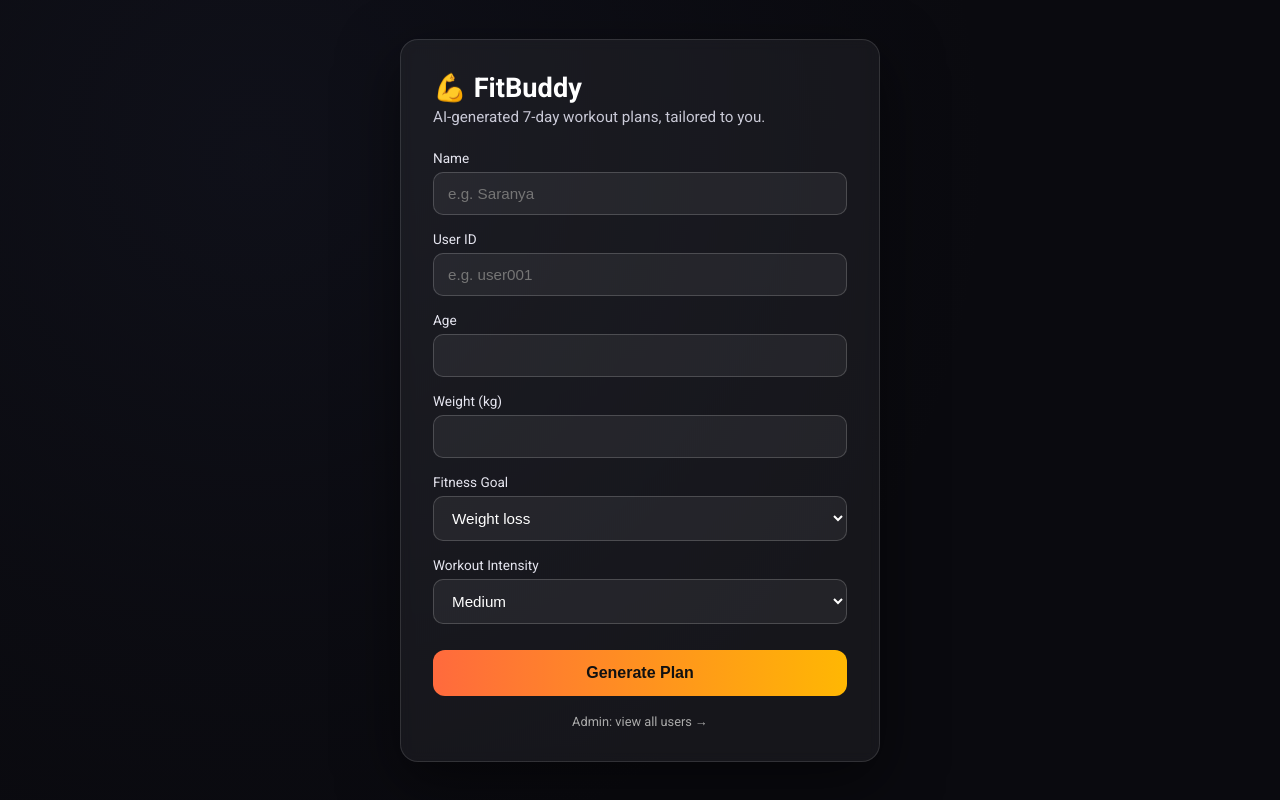
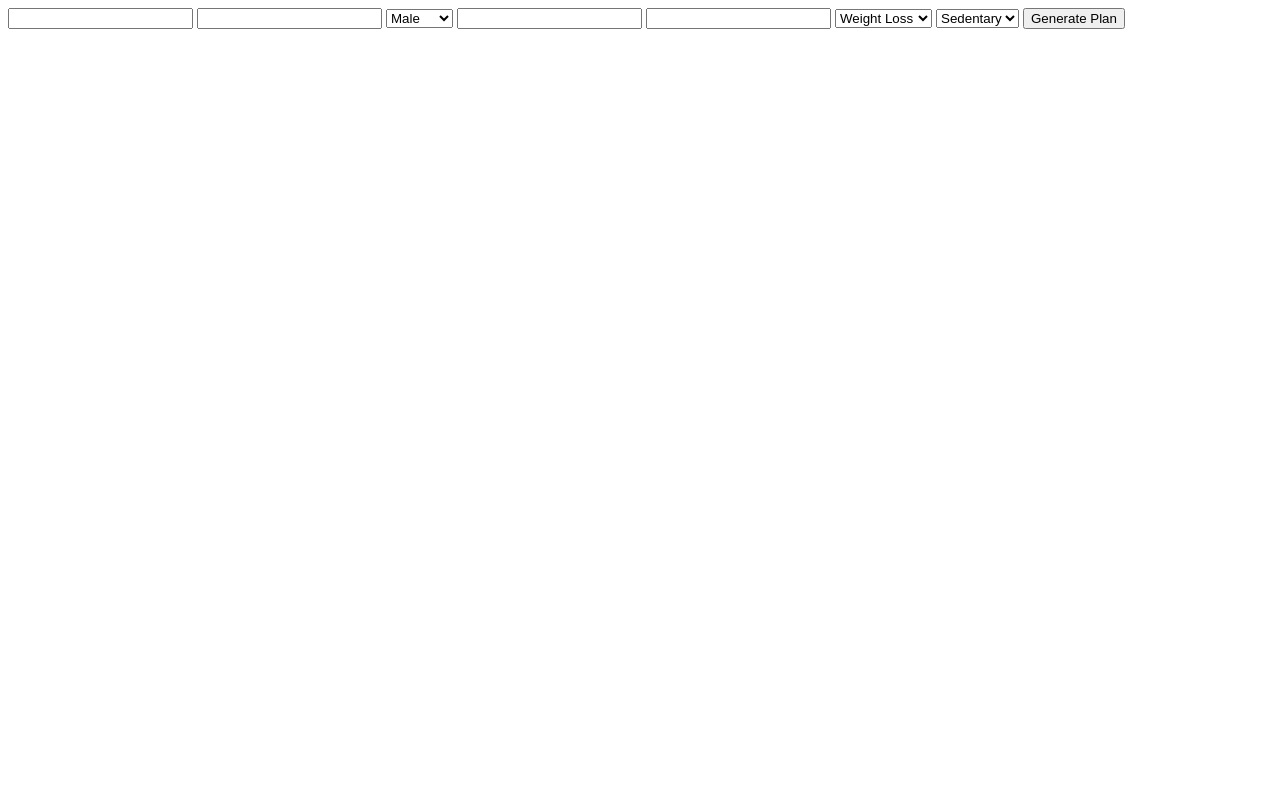
Before and after one commit to saranyasankar976-lab/fit-buddy-AI-Fitness-plan-generator, a FastAPI app: page / in a window 1280 px wide. Run offline with FastAPI, Linux system fonts and the light colour scheme; parts of the project's set-up code (start-up, migrations or seed data) failed here and were passed over.

Commit message:
Update index.html

```diff
--- a/templates/index.html
+++ b/templates/index.html
@@ -1,83 +1,22 @@
-<!DOCTYPE html>
-<html lang="en">
-<head>
-<meta charset="UTF-8">
-<meta name="viewport" content="width=device-width, initial-scale=1.0">
-<title>FitBuddy - AI Fitness Plan Generator</title>
-<link href="https://fonts.googleapis.com/css2?family=Roboto:wght@400;500;700&display=swap" rel="stylesheet">
-<style>
-  :root { --accent:#ff6a3d; --accent2:#ffb703; }
-  * { box-sizing: border-box; }
-  body {
-    margin:0; font-family:'Roboto', sans-serif; color:#fff;
-    min-height:100vh; display:flex; align-items:center; justify-content:center;
-    background:
-      linear-gradient(rgba(10,10,15,0.78), rgba(10,10,15,0.85)),
-      radial-gradient(circle at 20% 20%, #232840, #0a0a0f 60%);
-    padding: 24px;
-  }
-  .card {
-    width:100%; max-width:480px; background:rgba(255,255,255,0.05);
-    border:1px solid rgba(255,255,255,0.12); border-radius:18px;
-    padding:32px; backdrop-filter: blur(6px);
-    box-shadow: 0 20px 60px rgba(0,0,0,0.5);
-  }
-  h1 { margin:0 0 4px; font-size:1.7rem; }
-  .sub { color:#c9c9d6; margin:0 0 24px; font-size:0.95rem; }
-  label { display:block; font-size:0.85rem; margin:16px 0 6px; color:#e6e6f0; }
-  input, select {
-    width:100%; padding:12px 14px; border-radius:10px; border:1px solid rgba(255,255,255,0.18);
-    background:rgba(255,255,255,0.06); color:#fff; font-size:0.95rem; outline:none;
-  }
-  input:focus, select:focus { border-color: var(--accent); }
-  button {
-    margin-top:26px; width:100%; padding:14px; border:none; border-radius:12px;
-    background:linear-gradient(90deg, var(--accent), var(--accent2));
-    color:#111; font-weight:700; font-size:1rem; cursor:pointer;
-    transition: transform 0.15s ease;
-  }
-  button:hover { transform: translateY(-2px); }
-  .footer-link { display:block; text-align:center; margin-top:18px; color:#aaa; font-size:0.8rem; text-decoration:none; }
-  .footer-link:hover { color:#fff; }
-</style>
-</head>
-<body>
-  <div class="card">
-    <h1>💪 FitBuddy</h1>
-    <p class="sub">AI-generated 7-day workout plans, tailored to you.</p>
-
-    <form action="/generate" method="post">
-      <label for="username">Name</label>
-      <input type="text" id="username" name="username" placeholder="e.g. Saranya" required>
-
-      <label for="user_id">User ID</label>
-      <input type="text" id="user_id" name="user_id" placeholder="e.g. user001" required>
-
-      <label for="age">Age</label>
-      <input type="number" id="age" name="age" min="1" max="119" required>
-
-      <label for="weight">Weight (kg)</label>
-      <input type="number" id="weight" name="weight" min="1" step="0.1" required>
-
-      <label for="goal">Fitness Goal</label>
-      <select id="goal" name="goal" required>
-        <option value="weight loss">Weight loss</option>
-        <option value="muscle gain">Muscle gain</option>
-        <option value="general wellness">General wellness</option>
-        <option value="flexibility">Flexibility</option>
-      </select>
-
-      <label for="intensity">Workout Intensity</label>
-      <select id="intensity" name="intensity" required>
-        <option value="low">Low</option>
-        <option value="medium" selected>Medium</option>
-        <option value="high">High</option>
-      </select>
-
-      <button type="submit">Generate Plan</button>
-    </form>
-
-    <a class="footer-link" href="/view-all-users">Admin: view all users →</a>
-  </div>
-</body>
-</html>
+<form action="/generate" method="post">
+  <input type="text" name="name" required>
+  <input type="number" name="age" required>
+  <select name="gender" required>
+    <option value="male">Male</option>
+    <option value="female">Female</option>
+  </select>
+  <input type="number" step="0.1" name="height" required>
+  <input type="number" step="0.1" name="weight" required>
+  <select name="goal" required>
+    <option value="weight loss">Weight Loss</option>
+    <option value="muscle gain">Muscle Gain</option>
+    <option value="fitness">Fitness</option>
+  </select>
+  <select name="activity" required>
+    <option value="sedentary">Sedentary</option>
+    <option value="light">Light</option>
+    <option value="moderate">Moderate</option>
+    <option value="active">Active</option>
+  </select>
+  <button type="submit">Generate Plan</button>
+</form>
```
